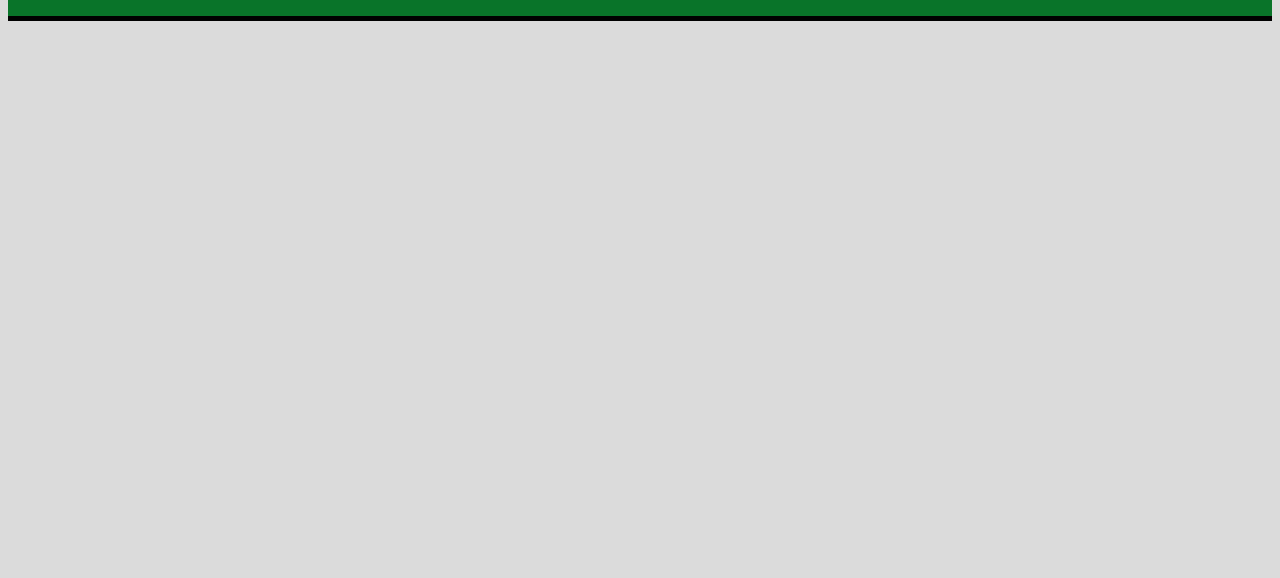
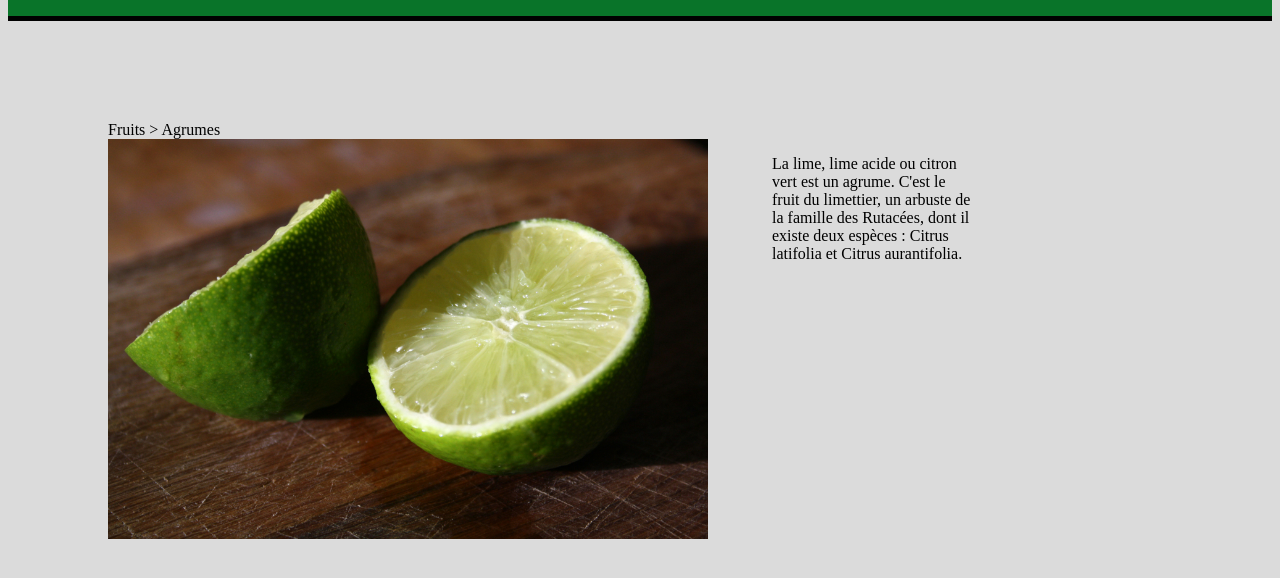
Before and after one commit to Rmeb68/test, a plain HTML site: page index.html in a window 1280 px wide. Shown: the part 72-650 px from the top of the page. Drawn offline with Linux system fonts and the light colour scheme.

Commit message:
body update

```diff
--- a/index.html
+++ b/index.html
@@ -20,7 +20,13 @@
         </div>
     </div>
 
-    <div></div>
+    <div class="inter">
+        Fruits > Agrumes
+    </div>
 
+    <div class="content">
+        <img src="citron.jpg" alt="citron vert">
+        <p>La lime, lime acide ou citron vert est un agrume. C'est le fruit du limettier, un arbuste de la famille des Rutacées, dont il existe deux espèces : Citrus latifolia et Citrus aurantifolia.</p>
+    </div>
 </body>
 </html>
--- a/style.css
+++ b/style.css
@@ -23,3 +23,23 @@ body{
     gap: 100px;
     margin-right: 100px;
 }
+
+.inter{
+    padding-top: 100px;
+    margin-left: 100px;
+}
+
+img{
+    width: 600px;
+    margin-left: 100px;
+}
+
+.content{
+    display: flex;
+    justify-content: space-between;
+}
+
+p{
+    width: 200px;
+    margin-right: 300px;
+}
```
Also changed, not shown: citron.jpg (added).
